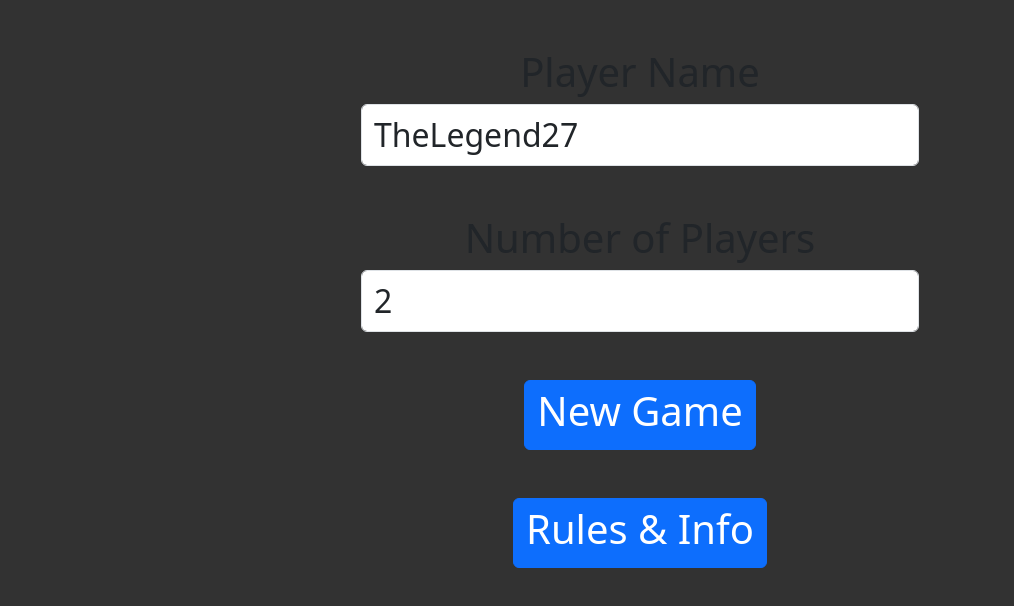
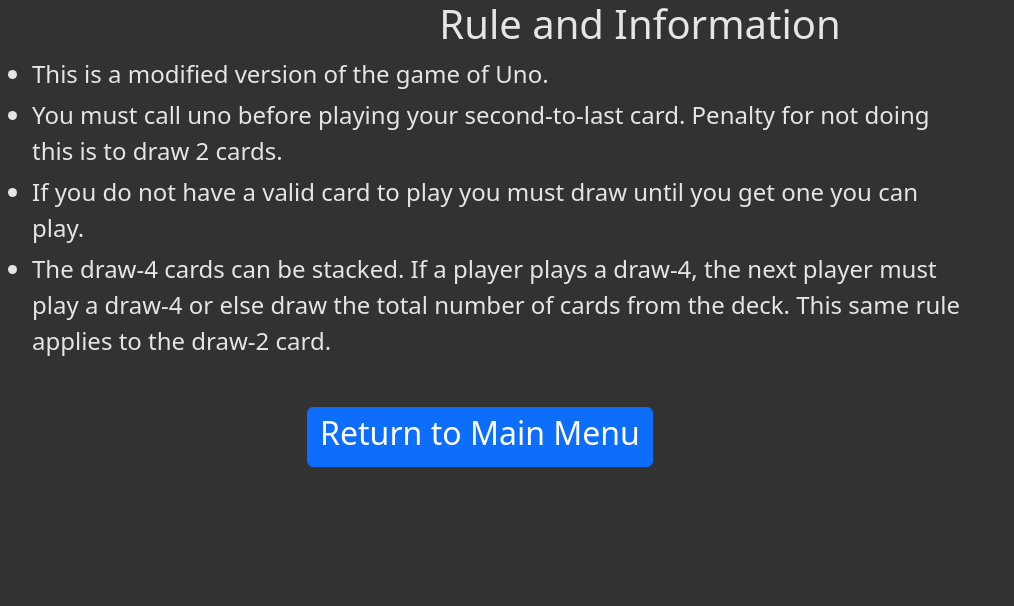
Before and after one commit to HarleaJohnston/React_Uno, a React (Create React App) app in the folder react-uno/: page /rules in a window 1280 px wide. Shown: the top 606 px of the page, without its empty margins (0-1014 px from the left). Built offline with nearby package versions, Linux system fonts and the light colour scheme.

Commit message:
rules
You can now click the rules button to go to rules then back to the homepage

```diff
--- a/react-uno/package.json
+++ b/react-uno/package.json
@@ -10,6 +10,7 @@
     "jquery": "^3.7.1",
     "react": "^18.2.0",
     "react-dom": "^18.2.0",
+    "react-router-dom": "^6.20.0",
     "react-scripts": "5.0.1",
     "sass": "^1.69.5",
     "web-vitals": "^2.1.4"
--- a/react-uno/src/App.js
+++ b/react-uno/src/App.js
@@ -1,13 +1,21 @@
 import logo from "./logo.svg";
 import "./App.scss";
 import Game from "./Components/Game";
+import { createBrowserRouter, RouterProvider } from "react-router-dom";
+import Rules from "./Components/Rules";
 
 function App() {
-	return (
-		<div className="App">
-			<Game />
-		</div>
-	);
+	const router = createBrowserRouter([
+		{
+			path: "/",
+			element: <Game />,
+		},
+		{
+			path: "/rules",
+			element: <Rules />,
+		},
+	]);
+	return <RouterProvider router={router} />;
 }
 
 export default App;
--- a/react-uno/src/App.scss
+++ b/react-uno/src/App.scss
@@ -34,9 +34,9 @@
 	//Change background Image
 	// background: url(retina_wood.png);
 
-
-  //temp color
+	//temp colors
 	background-color: #323232;
+  color: #e5e5e5;
 }
 
 .my-card {
@@ -91,18 +91,18 @@
 	left: 0;
 	right: 0;
 	bottom: 0;
-  background-color: rgba(0,0,0,0.5);
+	background-color: rgba(0, 0, 0, 0.5);
 	z-index: 2;
 }
 
-#text{
+#text {
 	position: absolute;
 	top: 50%;
 	left: 50%;
 	font-size: 50px;
 	color: white;
-  transform: translate(-50%,-50%);
-  -ms-transform: translate(-50%,-50%);
+	transform: translate(-50%, -50%);
+	-ms-transform: translate(-50%, -50%);
 }
 
 .main-container {
@@ -142,3 +142,13 @@
 	border-radius: 50%;
 	border: 2px solid $CardBackground;
 }
+
+.rules {
+	.rulesBtn {
+		text-align: center;
+	}
+	div {
+		width: 75%;
+		font-size: 24px;
+	}
+}
--- a/react-uno/src/Components/Game.js
+++ b/react-uno/src/Components/Game.js
@@ -1,5 +1,6 @@
 import React, { useState, useEffect, useRef } from "react";
 import { botNames } from "./BotNames";
+import { Link } from "react-router-dom";
 
 function Game() {
 	const [players, setPlayers] = useState([]);
@@ -46,13 +47,12 @@
 						</button>
 					</div>
 					<div className="form-group mt-5">
-						<button
+						<Link
 							className="btn btn-primary center-block"
-							type="button"
-							onclick="window.open('rules.html','_self')"
+							to={'/rules'}
 						>
 							<h1>Rules & Info</h1>
-						</button>
+						</Link>
 					</div>
 				</form>
 			</div>
--- /dev/null
+++ b/react-uno/src/Components/Rules.js
@@ -0,0 +1,42 @@
+import React from "react";
+import { Link } from "react-router-dom";
+
+const Rules = () => {
+	return (
+		<div className="rules">
+			<h1>
+				<center>Rule and Information</center>
+			</h1>
+			{/* style="width: 75%; font-size: 24px" */}
+			<div>
+				<ul>
+					<li>This is a modified version of the game of Uno.</li>
+
+					<li>
+						You must call uno before playing your second-to-last card. Penalty
+						for not doing this is to draw 2 cards.
+					</li>
+
+					<li>
+						If you do not have a valid card to play you must draw until you get
+						one you can play.
+					</li>
+
+					<li>
+						The draw-4 cards can be stacked. If a player plays a draw-4, the
+						next player must play a draw-4 or else draw the total number of
+						cards from the deck. This same rule applies to the draw-2 card.
+					</li>
+				</ul>
+			</div>
+			{/* style="text-align:center" */}
+			<div class="form-group mt-5 rulesBtn">
+				<Link class="btn btn-primary center-block" to={"/"}>
+					<h2>Return to Main Menu</h2>
+				</Link>
+			</div>
+		</div>
+	);
+};
+
+export default Rules;
```
Also changed, not shown: 1 other file (tests, documents, lock files or other folders). Lines whose indentation alone changed are shown as unchanged.
